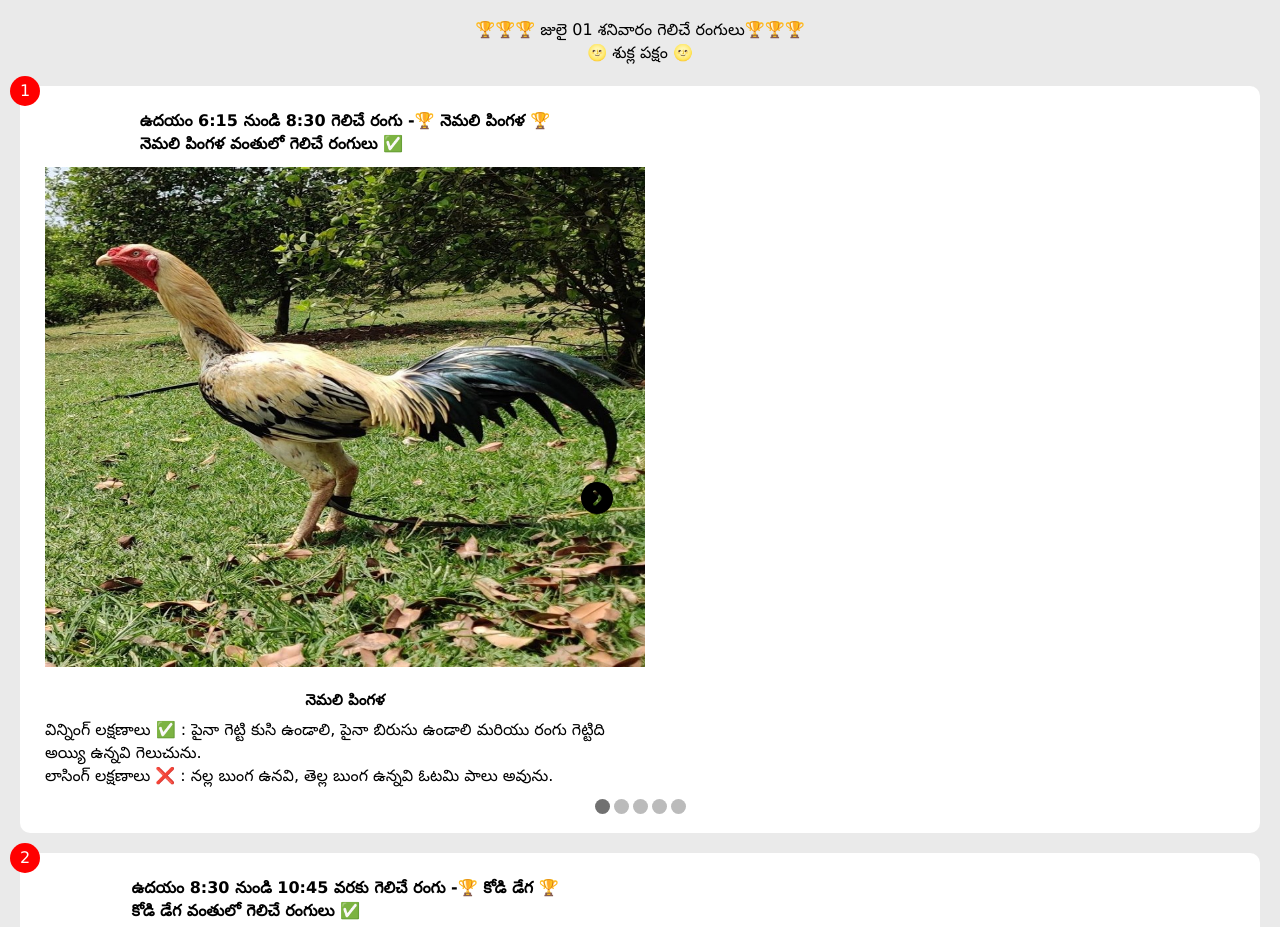
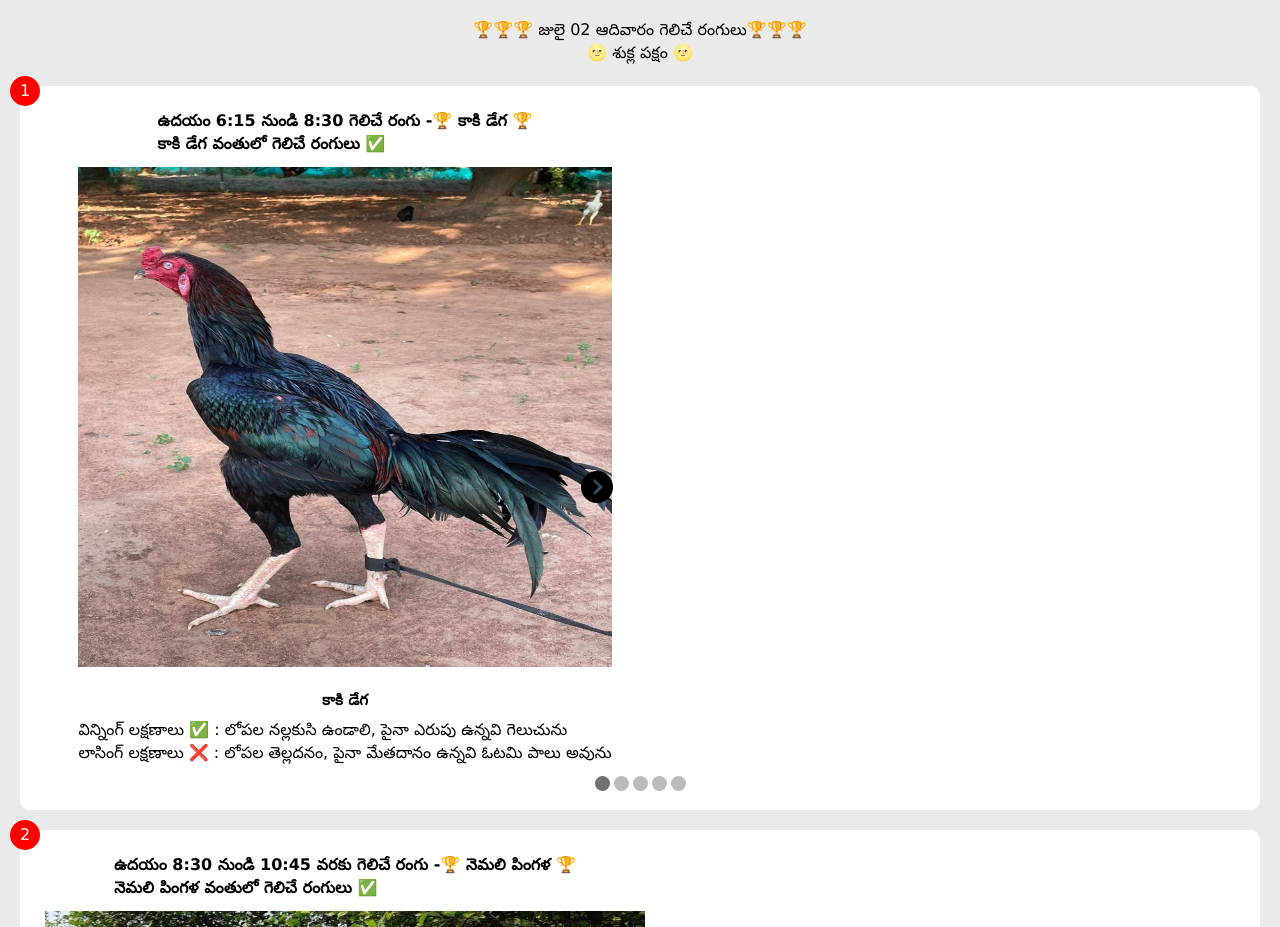
Before and after one commit to AkshayThota7747/AkshayThota7747.github.io, a plain HTML site: page index.html in a window 1280 px wide. Shown: the top 927 px of the page. Drawn offline with Linux system fonts and the light colour scheme.

Commit message:
july 2 daily colour updates

```diff
--- a/data.js
+++ b/data.js
@@ -262,7 +262,7 @@ function getNameInfo(name) {
 
 const kodi_pingala_jamu =
 {
-  'header': getTimingText("4") + "🏆 " + getTranslated("kodi_pingala") + " 🏆" + '\n' + 'కోడి పింగళ వంతులో గెలిచే రంగులు ✅',
+  'header': getTimingText("5") + "🏆 " + getTranslated("kodi_pingala") + " 🏆" + '\n' + 'కోడి పింగళ వంతులో గెలిచే రంగులు ✅',
 
   "winLakshana": "విన్నింగ్ లక్షణాలు ✅ : లోపల తెల్ల బుంగ ఉండాలి, పైనా పింగళి చూపు ఉన్నవి గెలుచును.",
 
@@ -285,7 +285,7 @@ const kodi_pingala_jamu =
 
 
 const kaki_dega_jamu = {
-  'header': getTimingText("5") + "🏆 " + getTranslated("kaki_dega") + " 🏆" + '\n' + getTranslated("kaki_dega") + ' వంతులో గెలిచే రంగులు ✅',
+  'header': getTimingText("1") + "🏆 " + getTranslated("kaki_dega") + " 🏆" + '\n' + getTranslated("kaki_dega") + ' వంతులో గెలిచే రంగులు ✅',
 
   "winLakshana": "విన్నింగ్ లక్షణాలు ✅ : లోపల నల్లకుసి ఉండాలి, పైనా ఎరుపు ఉన్నవి గెలుచును",
 
@@ -304,7 +304,7 @@ const kaki_dega_jamu = {
 
 
 const nemali_pingala_jamu = {
-  'header': getTimingText("1") + "🏆 " + getTranslated("nemali_pingala") + " 🏆" + '\n' + getTranslated("nemali_pingala") + ' వంతులో గెలిచే రంగులు ✅',
+  'header': getTimingText("2") + "🏆 " + getTranslated("nemali_pingala") + " 🏆" + '\n' + getTranslated("nemali_pingala") + ' వంతులో గెలిచే రంగులు ✅',
 
   "winLakshana": "విన్నింగ్ లక్షణాలు ✅ : పైనా గెట్టి కుసి ఉండాలి, పైనా బిరుసు ఉండాలి మరియు రంగు గెట్టిది అయ్యి ఉన్నవి గెలుచును.",
 
@@ -323,7 +323,7 @@ const nemali_pingala_jamu = {
 
 
 const kodi_dega_jamu = {
-  'header': getTimingText("2") + "🏆 " + getTranslated("kodi_dega") + " 🏆" + '\n' + getTranslated("kodi_dega") + ' వంతులో గెలిచే రంగులు ✅',
+  'header': getTimingText("3") + "🏆 " + getTranslated("kodi_dega") + " 🏆" + '\n' + getTranslated("kodi_dega") + ' వంతులో గెలిచే రంగులు ✅',
 
   "winLakshana": "విన్నింగ్ లక్షణాలు ✅ : లోపల తెల్ల బుంగ ఉండాలి, పైనా ఎరుపు ఉన్నవి గెలుచును.",
 
@@ -344,7 +344,7 @@ const kodi_dega_jamu = {
 }
 
 const kaki_nemali_jamu = {
-  'header': getTimingText("3") + "🏆 " + getTranslated("kaki_nemali") + " 🏆" + '\n' + getTranslated("kaki_nemali")+ ' వంతులో గెలిచే రంగులు ✅',
+  'header': getTimingText("4") + "🏆 " + getTranslated("kaki_nemali") + " 🏆" + '\n' + getTranslated("kaki_nemali")+ ' వంతులో గెలిచే రంగులు ✅',
 
   "winLakshana": "విన్నింగ్ లక్షణాలు ✅ : లోపల నల్ల బొంగ ఉండాలి, పైనా నెమలి చూపు ఉండి బిరుసు ఉన్నవి గెలుచును.",
 
@@ -468,35 +468,35 @@ const dega_pingala_jamu = {
 
 const last_jamu =
 {
-  'header': getTimingText("6") + "🏆 " + getTranslated("nemali_pingala") + " 🏆" + '\n' + getTranslated("nemali_pingala") + ' వంతులో గెలిచే రంగులు ✅',
+  'header': getTimingText("6") + "🏆 " + getTranslated("kaki_dega") + " 🏆" + '\n' + getTranslated("kaki_dega") + ' వంతులో గెలిచే రంగులు ✅',
 
-  "winLakshana": "విన్నింగ్ లక్షణాలు ✅ : పైనా గెట్టి కుసి ఉండాలి, పైనా బిరుసు ఉండాలి మరియు రంగు గెట్టిది అయ్యి ఉన్నవి గెలుచును.",
+  "winLakshana": "విన్నింగ్ లక్షణాలు ✅ : లోపల నల్లకుసి ఉండాలి, పైనా ఎరుపు ఉన్నవి గెలుచును",
 
-  "losingLakshana": "లాసింగ్ లక్షణాలు ❌ : నల్ల బుంగ ఉనవి, తెల్ల బుంగ ఉన్నవి ఓటమి పాలు అవును.",
+  "losingLakshana": "లాసింగ్ లక్షణాలు ❌ : లోపల తెల్లదనం, పైనా మేతదానం ఉన్నవి ఓటమి పాలు అవును",
 
-  '1': getNameInfo("nemali_pingala"),
+  '1': getNameInfo("kaki"),
 
-  '2': getNameInfo("np_abrass"),
+  '2': getNameInfo("kattu_kaki"),
 
-  '3': getNameInfo("thella_nemali"),
+  '3': getNameInfo("erra_kaki_dega"),
 
-  '4': getNameInfo("pala_abrass"),
+  '4': getNameInfo("erupu_minchina_getti_kaki"),
 
-  '5': getNameInfo("nemali_poola")
+  '5': getNameInfo("kaki_dega_parla")
 
 }
 
 
 const jsonData = {
-    'morning6' : nemali_pingala_jamu,
+    'morning6' : kaki_dega_jamu,
 
-    'morning8' : kodi_dega_jamu,
+    'morning8' : nemali_pingala_jamu,
 
-    'morning10' : kaki_nemali_jamu,
+    'morning10' : kodi_dega_jamu,
 
-    'afternoon1' : kodi_pingala_jamu,
+    'afternoon1' : kaki_nemali_jamu,
 
-    'afternoon3' : kaki_dega_jamu,
+    'afternoon3' : kodi_pingala_jamu,
 
     'evening' : last_jamu
   }
--- a/index.js
+++ b/index.js
@@ -10,7 +10,7 @@ const days = [
 ];
 const dateObj = new Date();
 // document.getElementById("calendar").textContent = `🏆🏆🏆 ${months[dateObj.getMonth()]} ${dateObj.getDate()} ${days[dateObj.getDay()]} గెలిచే రంగులు🏆🏆🏆`;
-document.getElementById("calendar").textContent = `🏆🏆🏆 జులై 01 శనివారం గెలిచే రంగులు🏆🏆🏆`;
+document.getElementById("calendar").textContent = `🏆🏆🏆 జులై 02 ఆదివారం గెలిచే రంగులు🏆🏆🏆`;
 document.getElementById("paksham").textContent = `🌝  శుక్ల పక్షం  🌝`;
 
 // sukla - light , krishna - dark
```
Also changed, not shown: index.html (+1 -1 lines).
